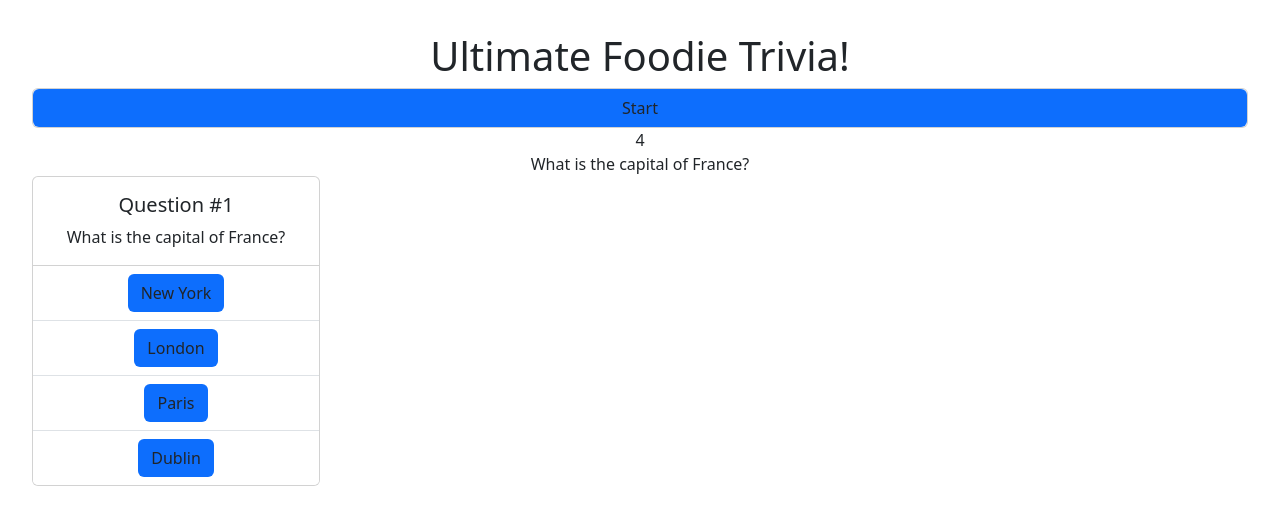
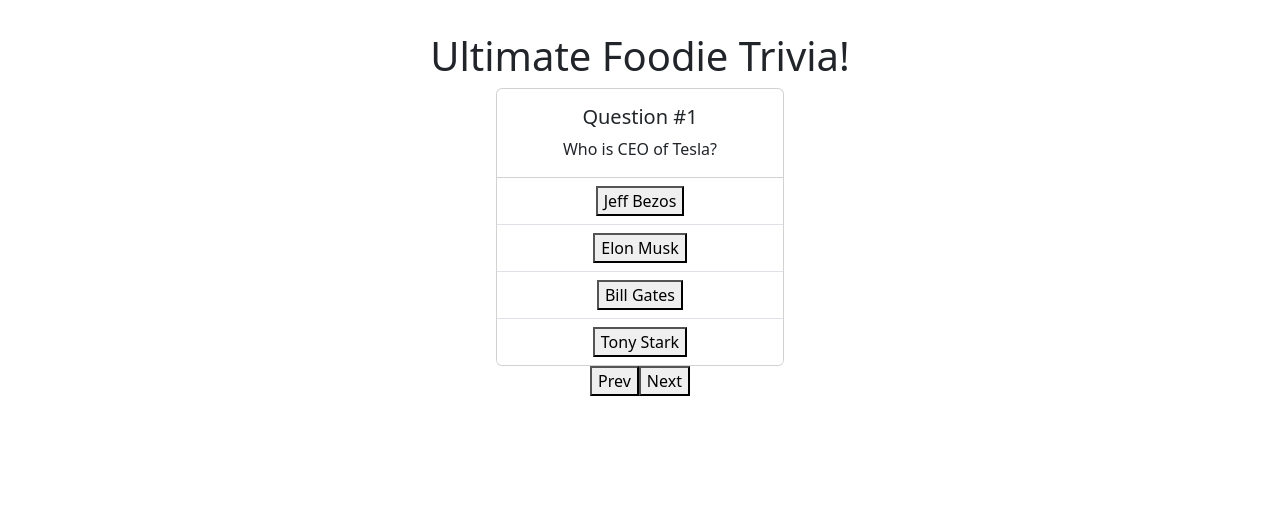
Before and after one commit to bchin224/react-trivia, a React (Vite) app: page / in a window 1280 px wide. Both pictures are taken after a click on the button "Start". Shown: the top 522 px of the page. Built offline with nearby package versions, Linux system fonts and the light colour scheme.

Commit message:
center question card

```diff
--- a/src/App.css
+++ b/src/App.css
@@ -4,3 +4,8 @@
 	padding: 2rem;
 	text-align: center;
 }
+
+.questions {
+	display: flex;
+	justify-content: center;
+}
--- a/src/App.tsx
+++ b/src/App.tsx
@@ -1,23 +1,38 @@
 import { useState } from 'react'
 import './App.css'
-import Button from './components/Button';
 import Questions from './components/Questions';
+// import Button from './components/Button';
+// import Card from './components/Card';
 
 
 function App() {
+  let number = 1;
+  let [start, setStart] = useState(0)
 
+  const handleStartClick  = () => setStart(1);
 
   return (
     <>
       <h1>Ultimate Foodie Trivia!</h1>
-      <div className="card">
-          <Button color='primary' onClick={() => console.log('Clicked')}>
+      { start === 0 ?
+          <button className='startButton' color='primary' onClick={handleStartClick}>
             Start
-          </Button>
-      </div>
-      <div>
-        <Questions></Questions>
-      </div>
+          </button>
+      :
+        <>
+          <div className='questions'>
+            <Questions questionNum = {number}></Questions>
+          </div>
+          {/* // <div>
+          //   <Card></Card>
+          // </div> */}
+          <div>
+            <button>Prev</button><button>Next</button>
+          </div>
+        </>
+      }
+
+
 
 
     </>
--- a/src/components/Card.tsx
+++ b/src/components/Card.tsx
@@ -1,4 +1,5 @@
 import Button from './Button';
+import Questions from './Questions';
 
 interface Props {
     questionText: string;
@@ -8,19 +9,23 @@
     answer4: string;
 }
 
+
 const Card = ({ questionText, answer1, answer2, answer3, answer4 }: Props) => {
+
     return (
+        // <Questions questionNum={0}></Questions>
        <div className="card" style={{width: '18rem'}}>
             <div className="card-body">
                 <h5 className="card-title">Question #1</h5>
                 <p className="card-text">{questionText}</p>
             </div>
+
             <ul className="list-group list-group-flush">
 
-            <li className="list-group-item"><Button color='primary' onClick={() => console.log('clicked')}>{answer1}</Button></li>
-            <li className="list-group-item"><Button color='primary' onClick={() => console.log('clicked')}>{answer2}</Button></li>
-            <li className="list-group-item"><Button color='primary' onClick={() => console.log('clicked')}>{answer3}</Button></li>
-            <li className="list-group-item"><Button color='primary' onClick={() => console.log('clicked')}>{answer4}</Button></li>
+                <li className="list-group-item"><button color='primary' onClick={() => console.log('clicked')}> {answer1}</button></li>
+                <li className="list-group-item"><button color='primary' onClick={() => console.log('clicked')}>{answer2}</button></li>
+                <li className="list-group-item"><button color='primary' onClick={() => console.log('clicked')}>{answer3}</button></li>
+                <li className="list-group-item"><button color='primary' onClick={() => console.log('clicked')}>{answer4}</button></li>
             </ul>
         </div>
   )
--- a/src/components/Questions.tsx
+++ b/src/components/Questions.tsx
@@ -1,8 +1,10 @@
+// import Button from './Button';
 import Card from './Card';
 
 interface Props {
-    questionNum: string;
+    questionNum: number;
 }
+
 
 const Questions = ({ questionNum }: Props) => {
 
@@ -45,17 +47,14 @@
 		},
 	];
 
-
   return (
     <>
-        <div>{questions.length}</div>
-        <div>{questions[0].questionText}</div>
 		<Card
-			questionText={questions[0].questionText}
-			answer1={questions[0].answers[0].answerText}
-			answer2={questions[0].answers[1].answerText}
-			answer3={questions[0].answers[2].answerText}
-			answer4={questions[0].answers[3].answerText}
+			questionText={questions[questionNum].questionText}
+			answer1={questions[questionNum].answers[0].answerText}
+			answer2={questions[questionNum].answers[1].answerText}
+			answer3={questions[questionNum].answers[2].answerText}
+			answer4={questions[questionNum].answers[3].answerText}
 			></Card>
     </>
   )
```
Also changed, not shown: src/components/QuestionCard.tsx (deleted, +0 -12 lines). Lines whose indentation alone changed are shown as unchanged.
